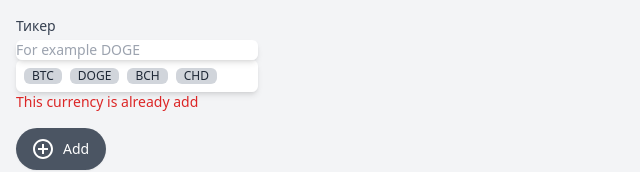
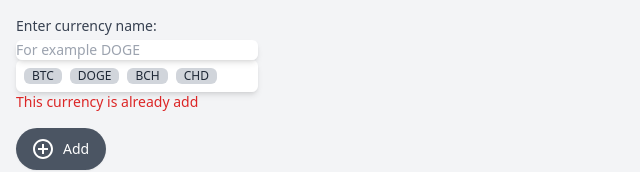
Before and after one commit to ElOleksiy/currency-tracker, a React (Vite) app: page / in a window 1280 px wide. Shown: the top 172 px of the page, without its empty margins (0-640 px from the left). Built offline with nearby package versions, Linux system fonts and the light colour scheme.

Commit message:
refactor

```diff
--- a/src/App.jsx
+++ b/src/App.jsx
@@ -30,7 +30,6 @@ function App() {
       setTickers(items);
     }
   }, []);
-
   function handleButton() {
     if (inputValue && !tickers.find((ticker) => ticker.name === inputValue)) {
       setTickers((prevTickers) => [
@@ -40,8 +39,8 @@ function App() {
           price: null,
         },
       ]);
+      setInputValue("");
     }
-    setInputValue("");
   }
 
   function deleteCard(name) {
@@ -59,7 +58,6 @@ function App() {
   function validTickers() {
     return Boolean(tickers.length);
   }
-
   return (
     <div className="container mx-auto flex flex-col items-center bg-gray-100 p-4">
       <div className="container">
--- a/src/components/UserInput.jsx
+++ b/src/components/UserInput.jsx
@@ -7,7 +7,7 @@ export default function UserInput({ inputValue, setInputValue, handleButton }) {
             htmlFor="wallet"
             className="block text-sm font-medium text-gray-700"
           >
-            Тикер
+            Enter currency name:
           </label>
           <div className="mt-1 relative rounded-md shadow-md">
             <input
```
